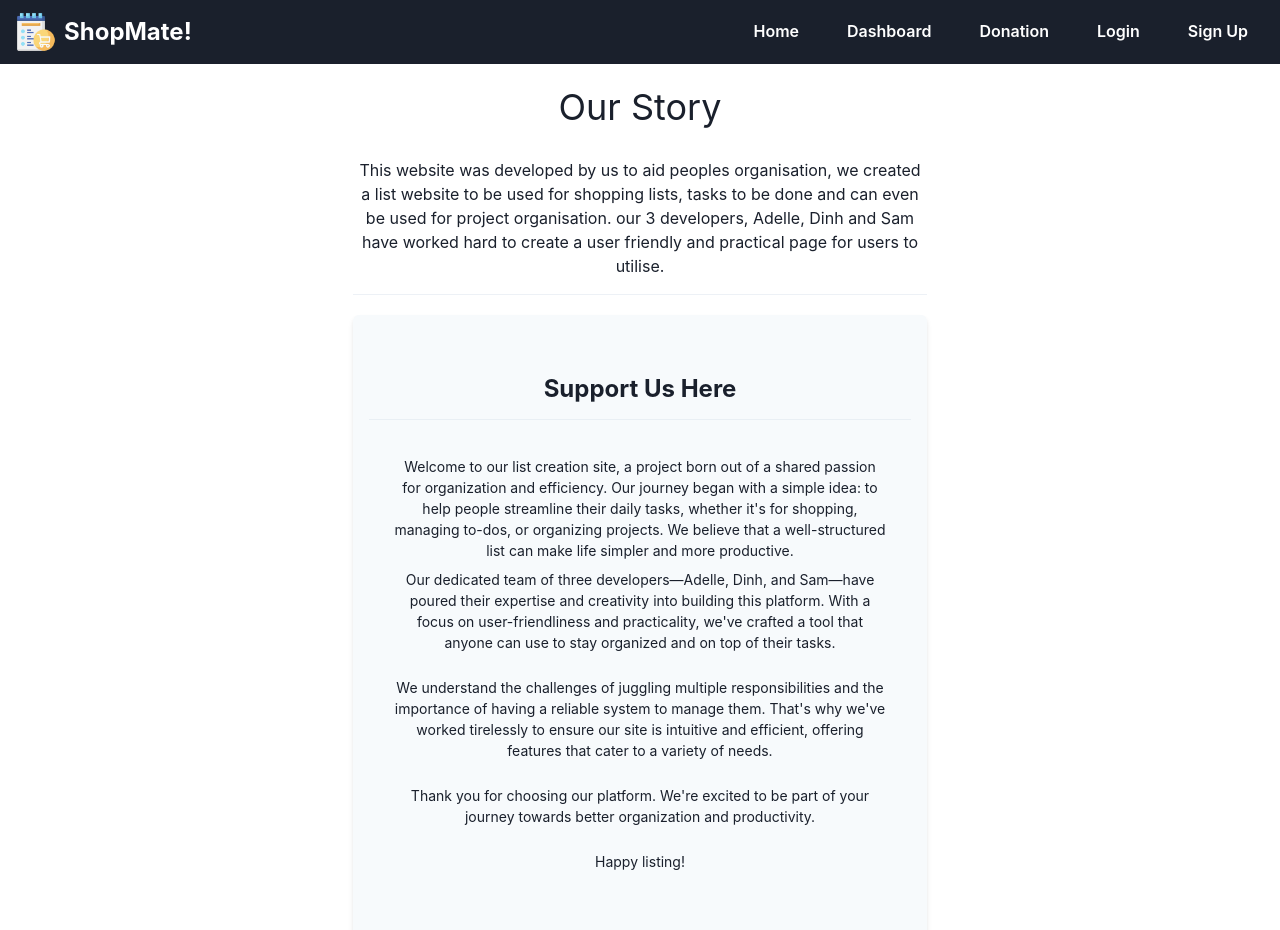
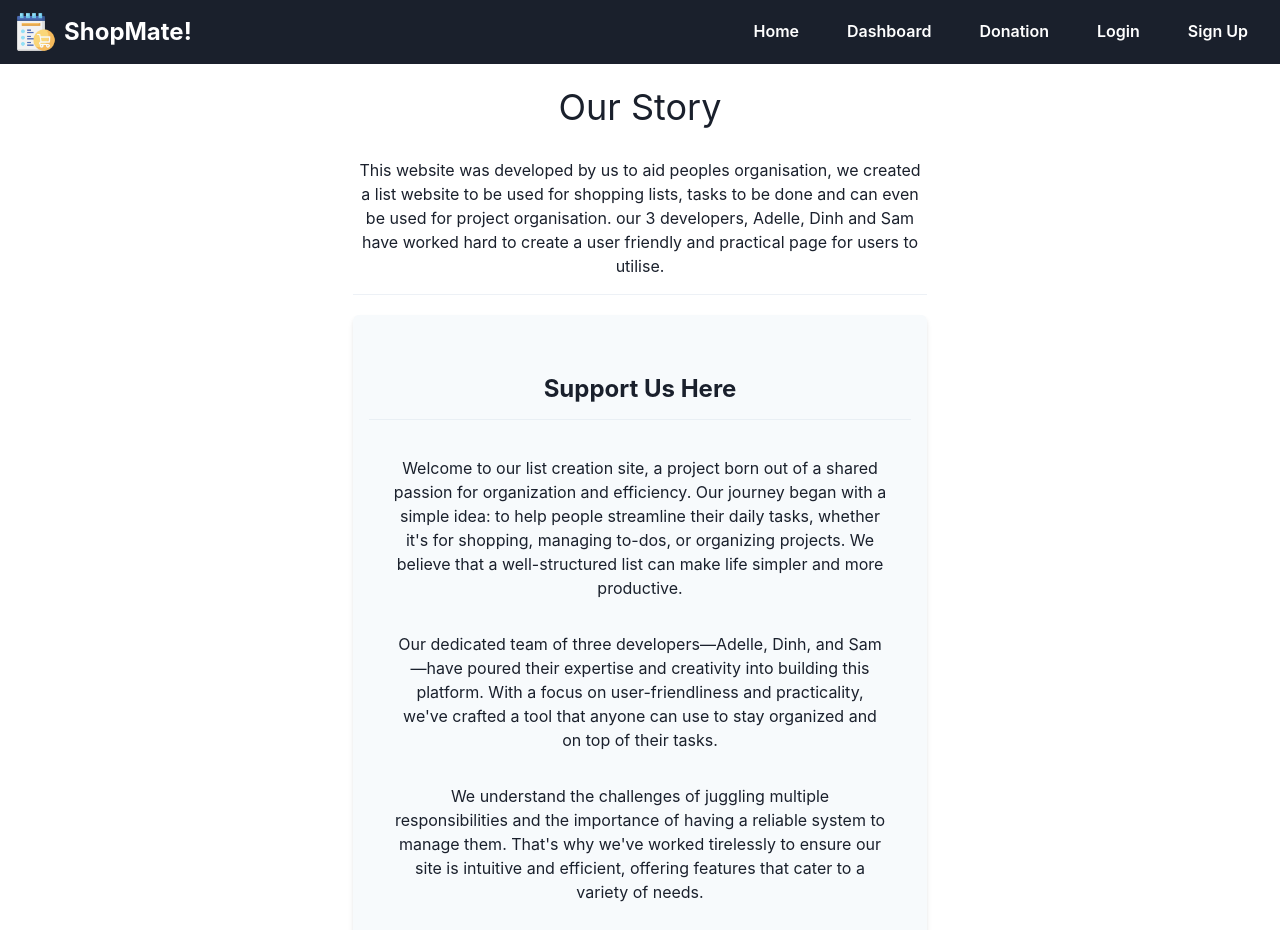
Before and after one commit to DinhN17/Shop-Mate, a React (Vite) app in the folder client/: page /donation in a window 1280 px wide. Shown: the top 930 px of the page. Built offline with nearby package versions, Linux system fonts and the light colour scheme.

Commit message:
fixed errors in Donation page

```diff
--- a/client/src/pages/Donation.jsx
+++ b/client/src/pages/Donation.jsx
@@ -50,15 +50,17 @@ const Donation = () => {
 
                   <Box >
                   <Box py={5}>
-                        <Text fontSize="sm" px={6} py={2} >
-                        <Text mt={2} textAlign="center" pb={4}>
+                        <Text px={6} py={2} mt={2} textAlign="center" pb={4} >
+                        {/* <Text mt={2} textAlign="center" pb={4}> */}
               Welcome to our list creation site, a project born out of a shared
               passion for organization and efficiency. Our journey began with a
               simple idea: to help people streamline their daily tasks, whether
               it's for shopping, managing to-dos, or organizing projects. We
               believe that a well-structured list can make life simpler and more
               productive.
-              <Text mt={2} textAlign="center" pb={4}>
+              </Text>
+
+              <Text px={6} py={2} mt={2} textAlign="center" pb={4} >
 
               Our dedicated team of three developers—Adelle, Dinh,
               and Sam—have poured their expertise and creativity into building
@@ -68,7 +70,7 @@ const Donation = () => {
 
             </Text>
 
-              <Text mt={2} textAlign="center" pb={4}>
+            <Text px={6} py={2} mt={2} textAlign="center" pb={4} >
 
               We understand the challenges of juggling
               multiple responsibilities and the importance of having a reliable
@@ -78,7 +80,7 @@ const Donation = () => {
 
             </Text>
 
-            <Text mt={2} textAlign="center" pb={4}>
+            <Text px={6} py={2} mt={2} textAlign="center" pb={4} >
 
               Thank you for choosing our platform.
               We're excited to be part of your journey towards better
@@ -86,14 +88,12 @@ const Donation = () => {
 
             </Text>
 
-              <Text mt={2} textAlign="center" pb={4}>
+            <Text px={6} py={2} mt={2} textAlign="center" pb={4} >
 
               Happy listing!
 
             </Text>
 
-            </Text>
-                        </Text>
                     </Box>
 
                     <Box px={8} pb={4}>
```
